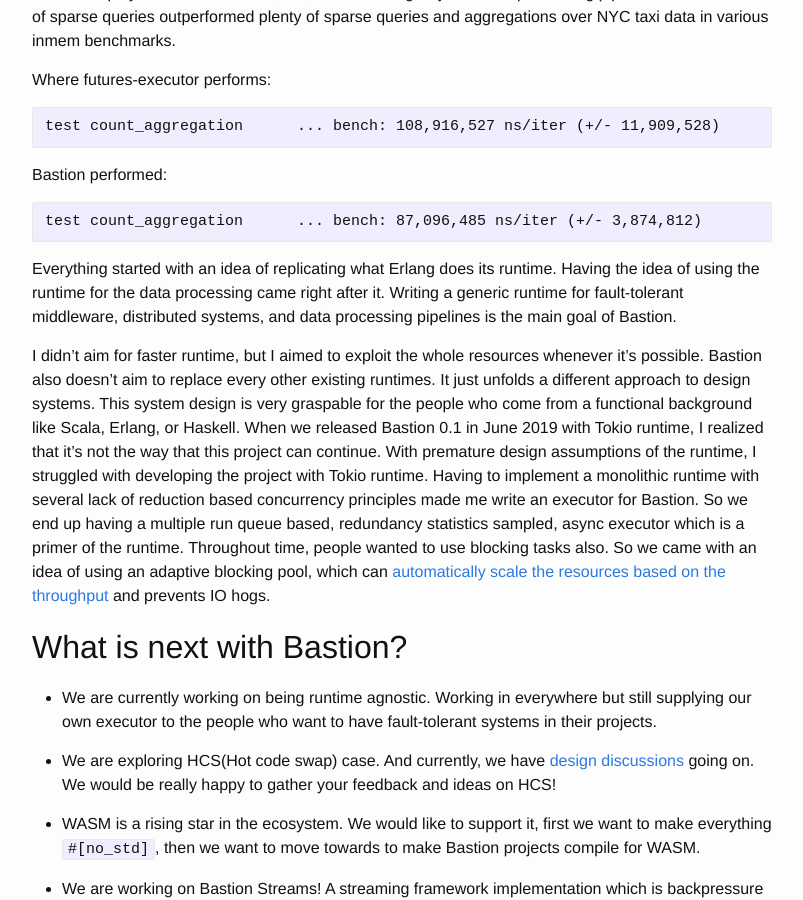
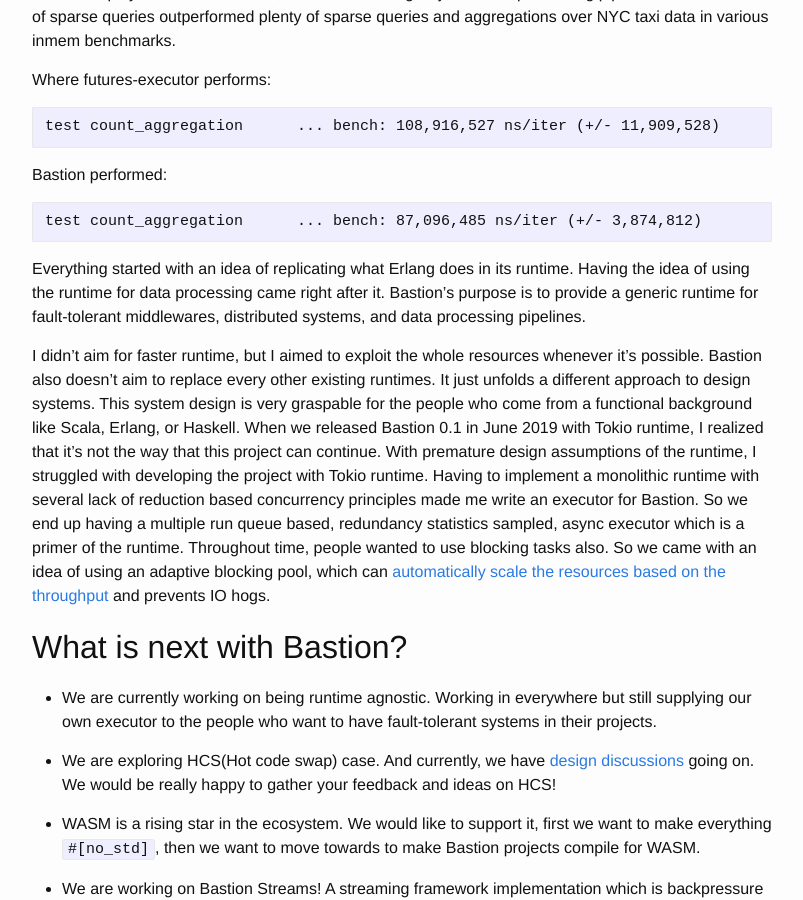
Before and after one commit to bastion-rs/blog, a Jekyll site: the page built from _posts/2020-01-30-new-age-of-bastion.md, in a window 1280 px wide and 900 px high, scrolled down 444 px. Shown: the whole window, without its empty margins (238-1041 px from the left). Built offline with Jekyll 4.4.1, drawn with Linux system fonts in a browser that asks for light colours.

Commit message:
Reword the intro
Co-Authored-By: Jeremy Lempereur <jeremy.lempereur@gmail.com>

````diff
--- a/_posts/2020-01-30-new-age-of-bastion.md
+++ b/_posts/2020-01-30-new-age-of-bastion.md
@@ -18,7 +18,7 @@ Bastion performed:
 ```
 test count_aggregation      ... bench: 87,096,485 ns/iter (+/- 3,874,812)
 ```
-Everything started with an idea of replicating what Erlang does its runtime. Having the idea of using the runtime for the data processing came right after it. Writing a generic runtime for fault-tolerant middleware, distributed systems, and data processing pipelines is the main goal of Bastion.
+Everything started with an idea of replicating what Erlang does in its runtime. Having the idea of using the runtime for data processing came right after it. Bastion's purpose is to provide a generic runtime for fault-tolerant middlewares, distributed systems, and data processing pipelines.
 
 I didn't aim for faster runtime, but I aimed to exploit the whole resources whenever it's possible. Bastion also doesn't aim to replace every other existing runtimes. It just unfolds a different approach to design systems. This system design is very graspable for the people who come from a functional background like Scala, Erlang, or Haskell. When we released Bastion 0.1 in June 2019 with Tokio runtime, I realized that it's not the way that this project can continue. With premature design assumptions of the runtime, I struggled with developing the project with Tokio runtime. Having to implement a monolithic runtime with several lack of reduction based concurrency principles made me write an executor for Bastion. So we end up having a multiple run queue based, redundancy statistics sampled, async executor which is a primer of the runtime. Throughout time, people wanted to use blocking tasks also. So we came with an idea of using an adaptive blocking pool, which can [automatically scale the resources based on the throughput](https://docs.rs/bastion-executor/0.3.4/bastion_executor/blocking/index.html) and prevents IO hogs.
 
````
